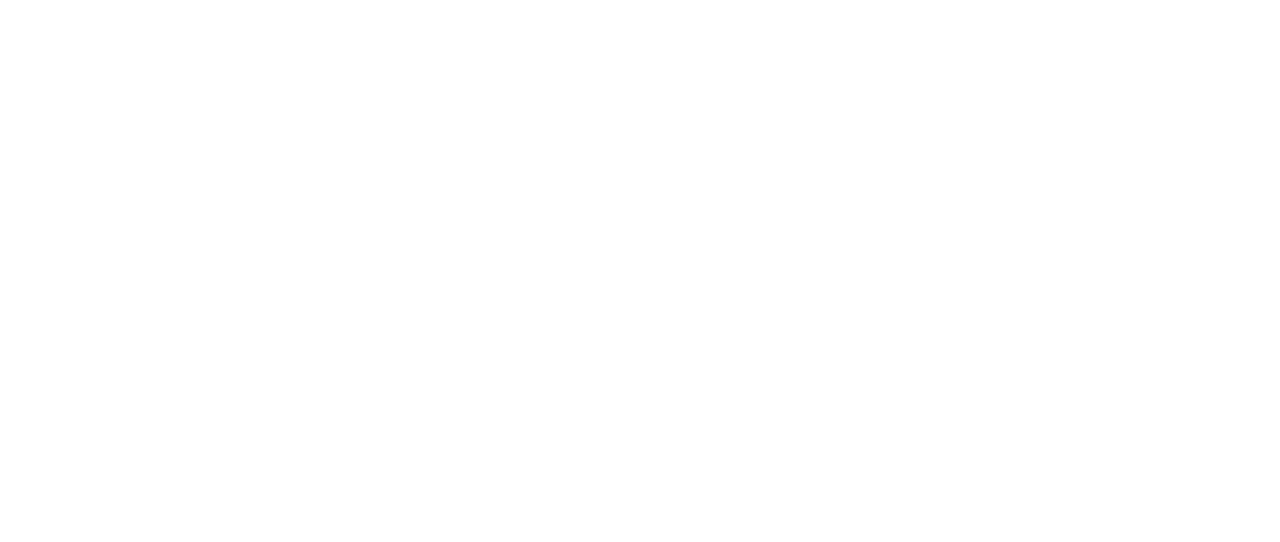
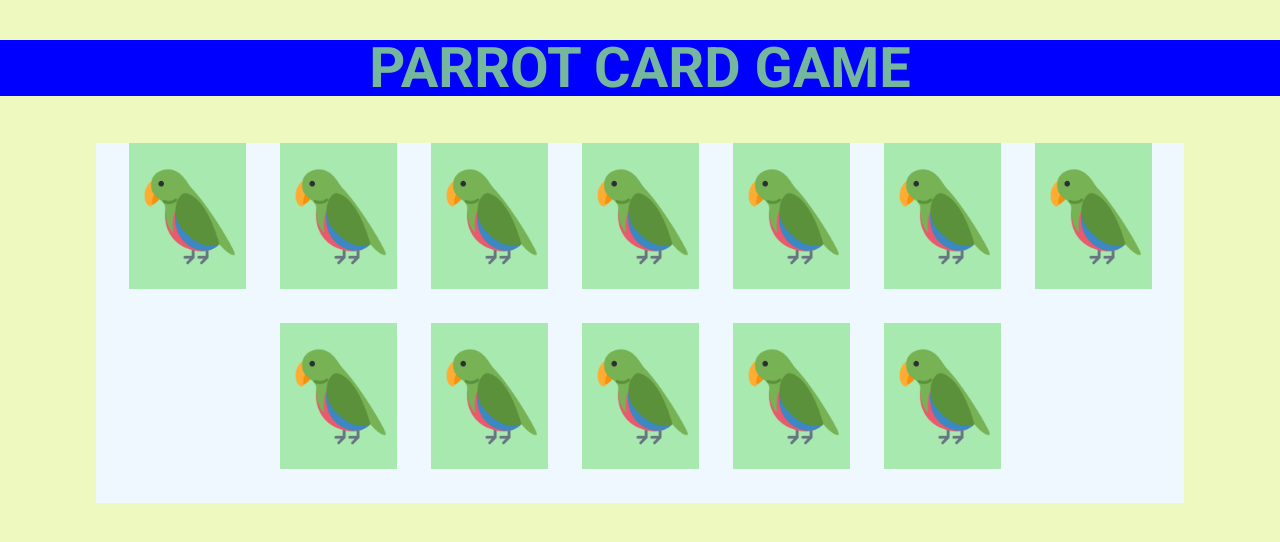
Before and after one commit to gabrielportelagomes/projeto4-parrotscardgame, a plain HTML site: page index.html in a window 1280 px wide. Drawn offline with Linux system fonts and the light colour scheme.

Commit message:
created front-card layout

```diff
--- a/css/style.css
+++ b/css/style.css
@@ -0,0 +1,57 @@
+@import url('https://fonts.googleapis.com/css2?family=Roboto:wght@700&display=swap');
+
+* {
+    box-sizing: border-box;
+}
+
+body {
+    background-color: #EEF9BF;
+    font-family: 'Roboto', sans-serif;
+}
+
+.title {
+    width: 100%;
+    display: flex;
+    justify-content: center;
+    margin-top: 40px;
+    margin-bottom: 47px;
+    font-size: 56PX;
+    font-weight: 700;
+    color: #75B79E;
+    background-color: blue;
+}
+
+.cards {
+    background-color: aliceblue;
+    width: 85%;
+    margin: 0 auto;
+    display: flex;
+    justify-content: center;
+    flex-wrap: wrap;
+    margin-bottom: 34px;
+}
+
+.card {
+    width: 117px;
+    height: 146px;
+    position: relative;
+    margin-bottom: 34px;
+    margin-left: 17px;
+    margin-right: 17px;
+    background-color: #a7e9af;
+}
+
+.front {
+    width: 100px;
+    height: 100px;
+    position: absolute;
+    top: 24px;
+    left: 10px;
+}
+
+@media (max-width: 600px) {
+    .title {
+        font-size: 36PX;
+        text-align: center;
+    }
+}
--- a/index.html
+++ b/index.html
@@ -1,14 +1,58 @@
 <!DOCTYPE html>
 <html lang="en">
+
 <head>
     <meta charset="UTF-8">
     <meta http-equiv="X-UA-Compatible" content="IE=edge">
     <meta name="viewport" content="width=device-width, initial-scale=1.0">
-    <title>Parrots Card Game</title>
+    <title>Parrot Card Game</title>
     <link rel="stylesheet" href="./css/reset.css">
     <link rel="stylesheet" href="./css/style.css">
 </head>
+
 <body>
+    <div class="title">
+        <h1>PARROT CARD GAME</h1>
+    </div>
+    <div class="cards">
+        <div class="card">
+            <img class="front" src="./img/front.png">
+        </div>
+        <div class="card">
+            <img class="front" src="./img/front.png">
+        </div>
+        <div class="card">
+            <img class="front" src="./img/front.png">
+        </div>
+        <div class="card">
+            <img class="front" src="./img/front.png">
+        </div>
+        <div class="card">
+            <img class="front" src="./img/front.png">
+        </div>
+        <div class="card">
+            <img class="front" src="./img/front.png">
+        </div>
+        <div class="card">
+            <img class="front" src="./img/front.png">
+        </div>
+        <div class="card">
+            <img class="front" src="./img/front.png">
+        </div>
+        <div class="card">
+            <img class="front" src="./img/front.png">
+        </div>
+        <div class="card">
+            <img class="front" src="./img/front.png">
+        </div>
+        <div class="card">
+            <img class="front" src="./img/front.png">
+        </div>
+        <div class="card">
+            <img class="front" src="./img/front.png">
+        </div>
+    </div>
     <script src="./js/script.js"></script>
 </body>
+
 </html>
```
